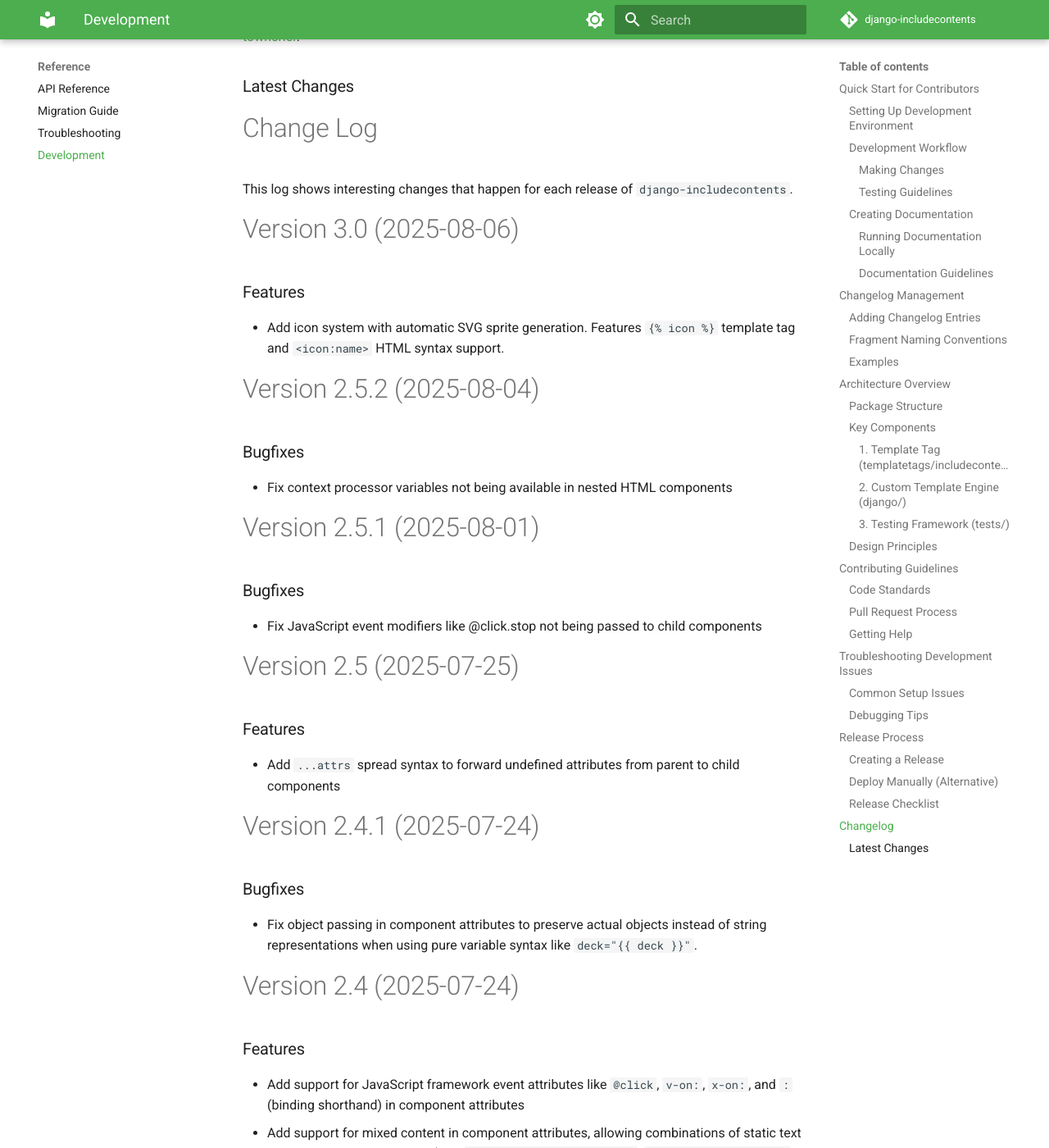
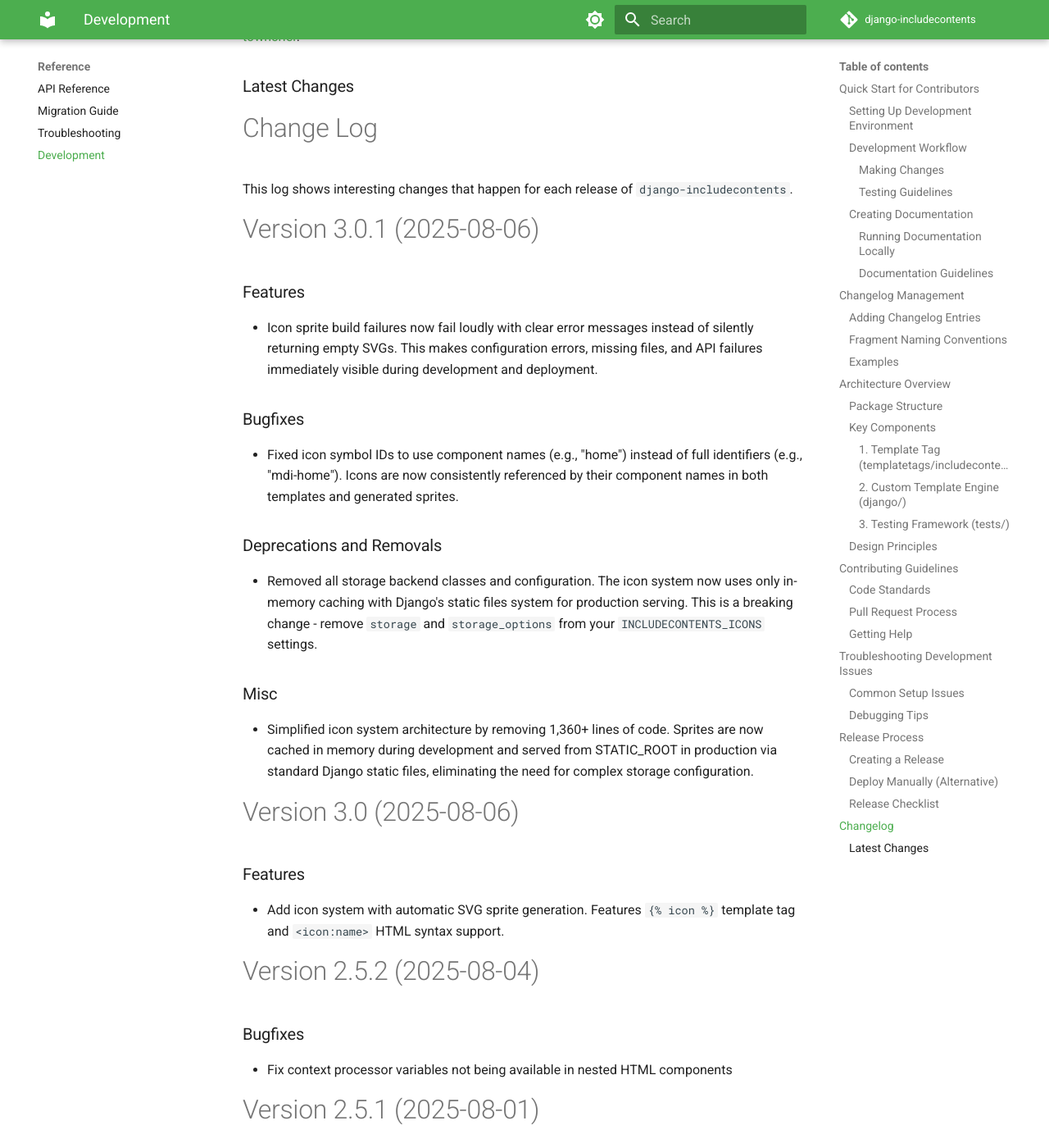
Before and after one commit to SmileyChris/django-includecontents, an MkDocs documentation site: the page built from docs/reference/development.md, in a window 1280 px wide and 1400 px high, scrolled down 8547 px. Shown: the whole window at 82% size. Built offline with MkDocs 1.6.1 and Material for MkDocs 9.7.7, drawn with Linux system fonts in a browser that asks for light colours; comment, search, counter and statistics services are not loaded.

Commit message:
Update CHANGES for 3.0.1

```diff
--- a/CHANGES.md
+++ b/CHANGES.md
@@ -3,6 +3,25 @@
 This log shows interesting changes that happen for each release of `django-includecontents`.
 
 <!-- towncrier release notes start -->
+
+# Version 3.0.1 (2025-08-06)
+
+### Features
+
+- Icon sprite build failures now fail loudly with clear error messages instead of silently returning empty SVGs. This makes configuration errors, missing files, and API failures immediately visible during development and deployment.
+
+### Bugfixes
+
+- Fixed icon symbol IDs to use component names (e.g., "home") instead of full identifiers (e.g., "mdi-home"). Icons are now consistently referenced by their component names in both templates and generated sprites.
+
+### Deprecations and Removals
+
+- Removed all storage backend classes and configuration. The icon system now uses only in-memory caching with Django's static files system for production serving. This is a breaking change - remove `storage` and `storage_options` from your `INCLUDECONTENTS_ICONS` settings.
+
+### Misc
+
+- Simplified icon system architecture by removing 1,360+ lines of code. Sprites are now cached in memory during development and served from STATIC_ROOT in production via standard Django static files, eliminating the need for complex storage configuration.
+
 
 # Version 3.0 (2025-08-06)
 
```
Also changed, not shown: changes/+fix-symbol-ids.bugfix.md (deleted, +0 -1 lines), changes/+loud-build-failures.feature.md (deleted, +0 -1 lines), changes/+remove-storage-backends.removal.md (deleted, +0 -1 lines), changes/+simplified-architecture.misc.md (deleted, +0 -1 lines).
